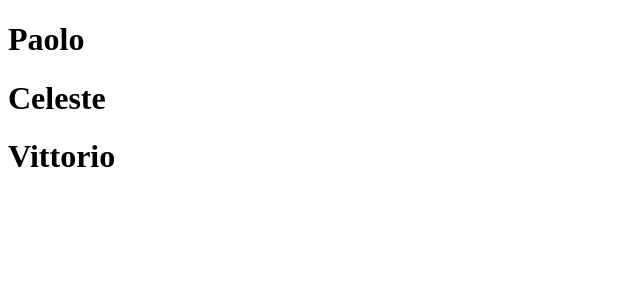
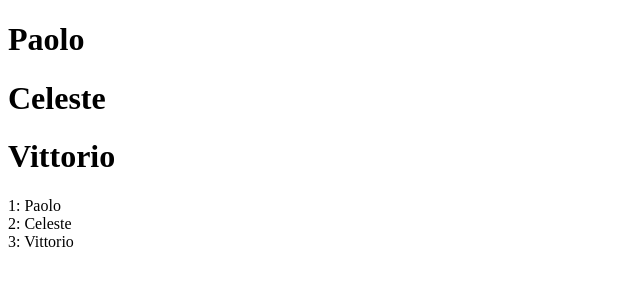
Before and after one commit to paolopci/course21, an Angular app: page / in a window 1280 px wide. Shown: the top 300 px of the page, without its empty margins (0-640 px from the left). Built offline with nearby package versions, Linux system fonts and the light colour scheme.

Commit message:
track in ngFor

```diff
--- a/src/app/section03/directive01.component/directive01.component.html
+++ b/src/app/section03/directive01.component/directive01.component.html
@@ -3,3 +3,5 @@
     <h1>{{ item.nome }}</h1>
   }
 </div>
+
+<div *ngFor="let item of utenti; index as i; trackBy: trackByFn">{{ i + 1 }}: {{ item.nome }}</div>
--- a/src/app/section03/directive01.component/directive01.component.ts
+++ b/src/app/section03/directive01.component/directive01.component.ts
@@ -1,12 +1,16 @@
 import { Component } from '@angular/core';
+
+import { CommonModule } from '@angular/common';
 
 @Component({
   selector: 'app-directive01',
-  imports: [],
+  imports: [CommonModule],
   templateUrl: './directive01.component.html',
   styleUrl: './directive01.component.css',
 })
 export class Directive01Component {
+  trackByFn: any;
+
   utenti = [
     {
       id: 1,
```
